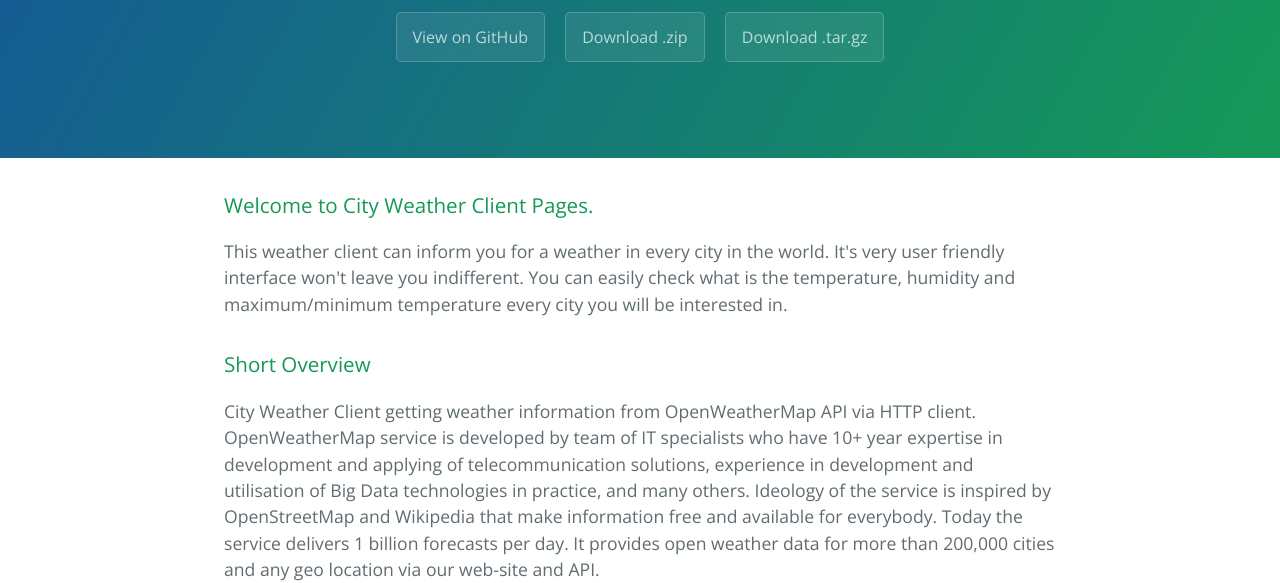
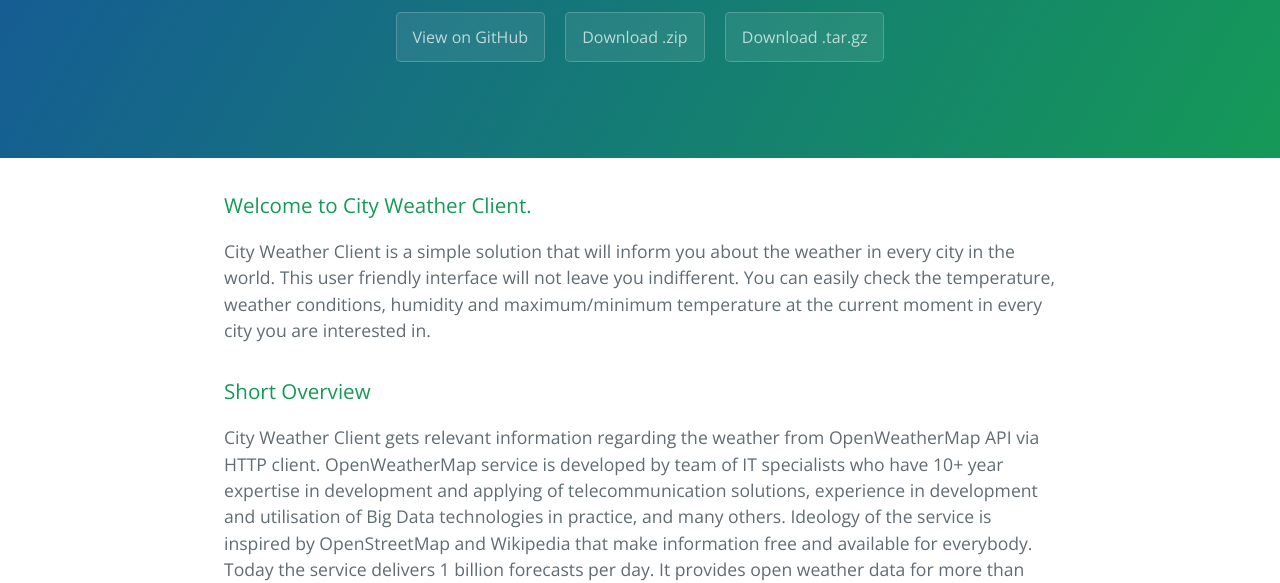
Before and after one commit to yangarse78/JavaFinalProject, a plain HTML site: page index.html in a window 1280 px wide. Shown: the part 225-808 px from the top of the page. Drawn offline with nearby package versions, Linux system fonts and the light colour scheme.

```diff
--- a/index.html
+++ b/index.html
@@ -20,18 +20,27 @@
 
     <section class="main-content">
       <h3>
-<a id="welcome-to-city-weather-client-pages" class="anchor" href="#welcome-to-city-weather-client-pages" aria-hidden="true"><span class="octicon octicon-link"></span></a>Welcome to City Weather Client Pages.</h3>
+<a id="welcome-to-city-weather-client" class="anchor" href="#welcome-to-city-weather-client" aria-hidden="true"><span class="octicon octicon-link"></span></a>Welcome to City Weather Client.</h3>
 
-<p>This weather client can inform you for a weather in every city in the world.
-It's very user friendly interface won't leave you indifferent. You can easily check what is the temperature, humidity and maximum/minimum temperature every city you will be interested in.</p>
+<p>City Weather Client is a simple solution that will inform you about
+the weather in every city in the world. This user friendly interface
+will not leave you indifferent. You can easily check the temperature,
+weather conditions, humidity and maximum/minimum temperature at the
+current moment in every city you are interested in.</p>
 
 <h3>
 <a id="short-overview" class="anchor" href="#short-overview" aria-hidden="true"><span class="octicon octicon-link"></span></a>Short Overview</h3>
 
-<p>City Weather Client getting weather information from OpenWeatherMap API via HTTP client.
-OpenWeatherMap service is developed by team of IT specialists who have 10+ year expertise in development and applying of telecommunication solutions, experience in development and utilisation of Big Data technologies in practice, and many others.
-Ideology of the service is inspired by OpenStreetMap and Wikipedia that make information free and available for everybody.
-Today the service delivers 1 billion forecasts per day. It provides open weather data for more than 200,000 cities and any geo location via our web-site and API.</p>
+<p>City Weather Client gets relevant information regarding the weather
+from OpenWeatherMap API via HTTP client. OpenWeatherMap service is
+developed by team of IT specialists who have 10+ year expertise in
+development and applying of telecommunication solutions, experience in
+development and utilisation of Big Data technologies in practice, and
+many others. Ideology of the service is inspired by OpenStreetMap and
+Wikipedia that make information free and available for everybody.
+Today the service delivers 1 billion forecasts per day. It provides
+open weather data for more than 200,000 cities and any geo location
+via our web-site and API.</p>
 
 <h3>
 <a id="authors-and-contributors" class="anchor" href="#authors-and-contributors" aria-hidden="true"><span class="octicon octicon-link"></span></a>Authors and Contributors</h3>
```
Also changed, not shown: params.json (+1 -1 lines).
